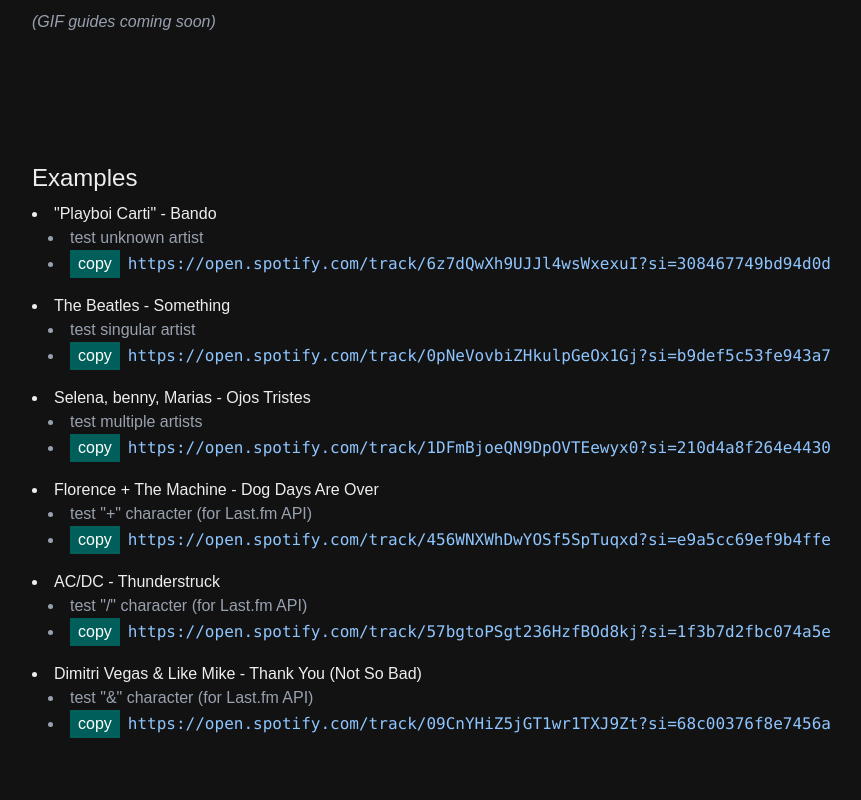
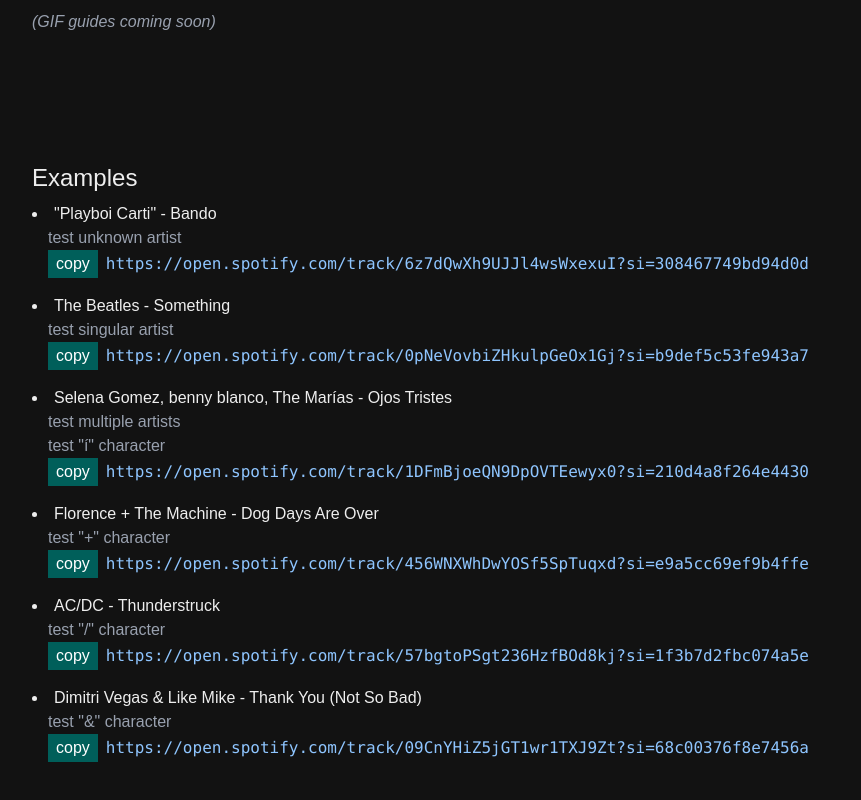
Before and after one commit to Zephkier/fyp-nexttrack, a Next.js app: page / in a window 1280 px wide. Shown: the part 782-1582 px from the top of the page, without its empty margins (160-1021 px from the left). Built offline with nearby package versions, Linux system fonts and the light colour scheme.

Commit message:
fix: 'Examples' now shows multiple notes

```diff
--- a/src/app/page-client.tsx
+++ b/src/app/page-client.tsx
@@ -3,41 +3,42 @@
 const exampleTracks = [
     {
         artistAndName: '"Playboi Carti" - Bando',
-        note: "test unknown artist",
+        notes: ["test unknown artist"],
         spotifyLink: "https://open.spotify.com/track/6z7dQwXh9UJJl4wsWxexuI?si=308467749bd94d0d",
     },
     {
         artistAndName: "The Beatles - Something",
-        note: "test singular artist",
+        notes: ["test singular artist"],
         spotifyLink: "https://open.spotify.com/track/0pNeVovbiZHkulpGeOx1Gj?si=b9def5c53fe943a7",
     },
     {
-        artistAndName: "Selena, benny, Marias - Ojos Tristes",
-        note: "test multiple artists",
+        artistAndName: "Selena Gomez, benny blanco, The Marías - Ojos Tristes",
+        notes: ["test multiple artists", 'test "í" character'],
         spotifyLink: "https://open.spotify.com/track/1DFmBjoeQN9DpOVTEewyx0?si=210d4a8f264e4430",
     },
     {
         artistAndName: "Florence + The Machine - Dog Days Are Over",
-        note: 'test "+" character (for Last.fm API)',
+        notes: ['test "+" character'],
         spotifyLink: "https://open.spotify.com/track/456WNXWhDwYOSf5SpTuqxd?si=e9a5cc69ef9b4ffe",
     },
     {
         artistAndName: "AC/DC - Thunderstruck",
-        note: 'test "/" character (for Last.fm API)',
+        notes: ['test "/" character'],
         spotifyLink: "https://open.spotify.com/track/57bgtoPSgt236HzfBOd8kj?si=1f3b7d2fbc074a5e",
     },
     {
         artistAndName: "Dimitri Vegas & Like Mike - Thank You (Not So Bad)",
-        note: 'test "&" character (for Last.fm API)',
+        notes: ['test "&" character'],
         spotifyLink: "https://open.spotify.com/track/09CnYHiZ5jGT1wr1TXJ9Zt?si=68c00376f8e7456a",
     },
 ];
 
 export default function HomeClient() {
     // NOTE This is part of "Examples" section, is temporary, and is to be deleted at final product
-    async function copyToClipboard(text: string, event: React.MouseEvent<HTMLButtonElement>) {
+    async function copyToClipboard(text: string, event: React.MouseEvent<HTMLButtonElement | null>) {
+        const button = event.currentTarget;
+        if (!button) return;
         await navigator.clipboard.writeText(text);
-        const button = event.currentTarget;
         button.innerText = "Copied!";
         setTimeout(() => {
             button.innerText = "Copy";
@@ -107,7 +108,8 @@
                     <p className="italic text-gray-400">(GIF guides coming soon)</p>
                 </div>
 
-                {/* Component: Examples NOTE This is temporary, and is to be deleted at final product */}
+                {/* NOTE This is temporary, and is to be deleted at final product */}
+                {/* Component: Examples */}
                 <div className="my-32">
                     <h3 className="text-2xl mb-2">Examples</h3>
                     <ul className="list-inside list-disc space-y-4">
@@ -115,8 +117,10 @@
                             <li key={index}>
                                 {track.artistAndName}
                                 <div className="text-gray-400 ml-4">
-                                    <li>{track.note}</li>
-                                    <li>
+                                    {track.notes.map((note, index) => (
+                                        <p key={index}>{note}</p>
+                                    ))}
+                                    <p>
                                         <button
                                             // Format
                                             type="button"
@@ -130,7 +134,7 @@
                                                 {track.spotifyLink}
                                             </a>
                                         </code>
-                                    </li>
+                                    </p>
                                 </div>
                             </li>
                         ))}
```
